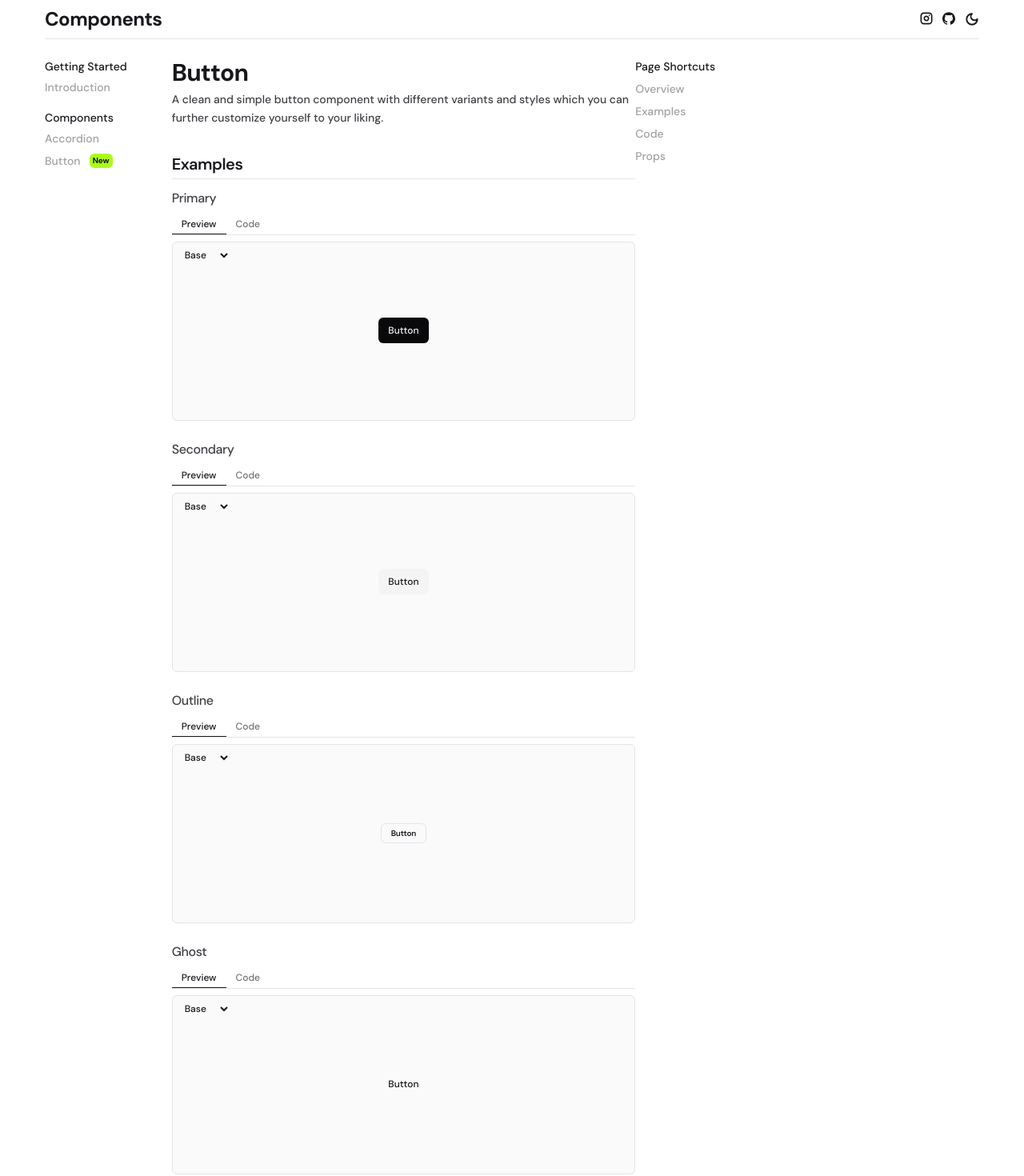
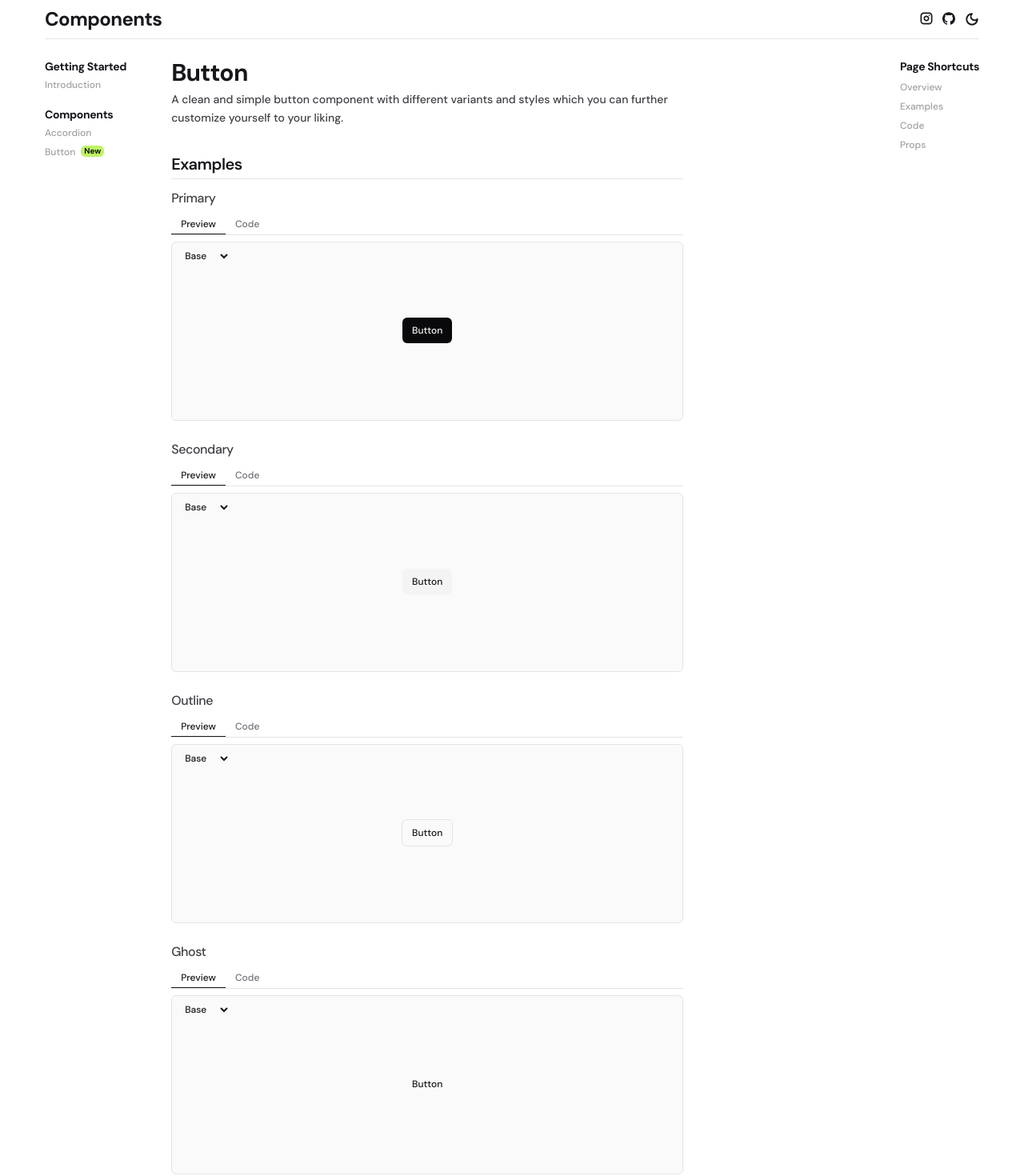
Before and after one commit to joshewah/simple-ui, a React (Vite) app: page /docs/components/button in a window 1280 px wide. Shown: the top 1470 px of the page at 80% size. Built offline with nearby package versions, Linux system fonts and the light colour scheme.

Commit message:
Added responsive sidebar naviation for mobile devices

```diff
--- a/src/components/CodePreview.tsx
+++ b/src/components/CodePreview.tsx
@@ -2,7 +2,8 @@ import CodeMirror from '@uiw/react-codemirror'
 import { createTheme } from '@uiw/codemirror-themes'
 import { javascript } from '@codemirror/lang-javascript'
 import { tags as t } from '@lezer/highlight'
-import { Copy } from 'lucide-react'
+import { Check, Copy } from 'lucide-react'
+import { useState } from 'react'
 
 const myTheme = createTheme({
   theme: 'dark',
@@ -21,8 +22,8 @@ const myTheme = createTheme({
   },
   styles: [
     { tag: t.comment, color: '#787b80' },
-    { tag: t.definition(t.typeName), color: '#194a7b' },
-    { tag: t.typeName, color: '#194a7b' },
+    { tag: t.definition(t.typeName), color: '#707070' },
+    { tag: t.typeName, color: '#ffffff' },
     { tag: t.tagName, color: '#ffffff' },
     { tag: t.variableName, color: '#ffffff' },
     { tag: t.propertyName, color: '#ffffff' },
@@ -37,20 +38,32 @@ type CodePreviewProps = {
 function CodePreview({
   code = "console.log('hello world!')",
 }: CodePreviewProps) {
+  const [copied, setCopied] = useState(false)
+
+  const handleCopy = () => {
+    navigator.clipboard.writeText(code)
+    setCopied(true)
+    setTimeout(() => {
+      setCopied(false)
+    }, 2000)
+  }
+
   return (
     <div className="code-preview--wrapper">
       <header className="code-preview--header">
         <h6 className="text-xs tracking-wide">filename.tsx</h6>
-        <button>
-          <Copy size={12} strokeWidth={2.5} />
+        <button onClick={handleCopy}>
+          {!copied ? (
+            <Copy size={12} strokeWidth={2.5} />
+          ) : (
+            <Check size={16} strokeWidth={2.5} color="lime" />
+          )}
         </button>
       </header>
       <CodeMirror
         value={code}
         height="auto"
-        maxHeight="250px"
-        minHeight="100px"
-        className="text-xs md:text-sm"
+        className="text-xs md:text-xs"
         theme={myTheme}
         extensions={[javascript({ jsx: true })]}
         basicSetup={{
--- a/src/components/Tab/Tab.tsx
+++ b/src/components/Tab/Tab.tsx
@@ -2,7 +2,7 @@ import TabControlBar from './TabControlBar'
 import TabButton from './TabButton'
 import TabContent from './TabContent'
 import TabPanel from './TabPanel'
-import { useState, useEffect } from 'react'
+import { useState } from 'react'
 
 type TabProps = {
   componentPreview: React.ReactNode
@@ -11,10 +11,6 @@ type TabProps = {
 
 const Tab = ({ componentPreview, codePreview }: TabProps) => {
   const [activeTab, setActiveTab] = useState<'preview' | 'code'>('preview')
-
-  useEffect(() => {
-    setActiveTab('preview')
-  }, [])
 
   return (
     <pre className="mb-6">
@@ -30,7 +26,7 @@ const Tab = ({ componentPreview, codePreview }: TabProps) => {
           isActive={activeTab === 'code'}
         />
       </TabControlBar>
-      <TabContent maxHeight={100}>
+      <TabContent>
         {activeTab === 'preview' ? (
           <TabPanel component={componentPreview} background={true} />
         ) : (
--- a/src/components/Tab/TabContent.tsx
+++ b/src/components/Tab/TabContent.tsx
@@ -2,14 +2,10 @@ import React from 'react'
 
 type TabContentProps = {
   children: React.ReactNode
-  maxHeight?: number
 }
 
-const TabContent = ({ children, maxHeight }: TabContentProps) => {
-  maxHeight = maxHeight || 0
-  const tabContentStyles = `${maxHeight ? `max-h-${maxHeight}px` : ''} relative`
-
-  return <div className={tabContentStyles}>{children}</div>
+const TabContent = ({ children }: TabContentProps) => {
+  return <>{children}</>
 }
 
 export default TabContent
--- a/src/components/Tab/TabPanel.tsx
+++ b/src/components/Tab/TabPanel.tsx
@@ -10,7 +10,7 @@ const TabPanel = ({ component, background }: TabPanelProps) => {
     <div
       className={
         background
-          ? 'bg-background-card border-stoke-color grid min-h-56 place-items-center rounded-md border-[1.5px]'
+          ? 'relative grid min-h-56 place-items-center rounded-md border-[1.5px] border-stoke-color bg-background-card'
           : ''
       }
     >
--- a/src/index.css
+++ b/src/index.css
@@ -22,6 +22,10 @@
     --code-border-color: 39 39 42; /* #27272a */
     --code-color--white: 255 255 255; /* #ffffff */
     --code-color--light: 167 167 167 /* #a7a7a7 */;
+  }
+
+  :root:has(.no-doc-scroll) {
+    overflow: hidden;
   }
 
   /* DARK MODE */
@@ -111,25 +115,20 @@
     fill: rgb(var(--text-color));
   }
 
-  .sidebar > ul > li:not(:last-child) {
-    @apply mb-1;
-  }
-
   .sidebar-group-heading {
     color: rgb(var(--text-color));
-    @apply text-sm font-medium;
+    @apply text-sm font-bold tracking-tight;
   }
 
   .sidebar-link {
     color: rgb(var(--text-color--link));
-    @apply relative text-sm font-medium transition-colors duration-200 ease-in-out;
+    @apply relative text-xs font-medium transition-colors duration-200 ease-in-out;
   }
 
   .sidebar-link.tag-new::before {
     content: 'New';
-    @apply absolute right-0 top-0 translate-x-10 rounded-md p-1 font-semibold leading-none text-black;
-    background-color: rgb(var(--background-tag-new));
-    font-size: 0.625rem;
+    @apply text-2xs absolute right-0 top-0 translate-x-9 rounded-md bg-lime-300 px-1 py-[2px] font-semibold leading-none text-black;
+    /* font-size: 0.625rem; */
   }
 
   .sidebar-link:hover {
@@ -137,7 +136,7 @@
   }
 
   .code-preview--wrapper {
-    @apply rounded-md sm:max-w-md md:max-w-xl;
+    @apply rounded-md;
     overflow-x: hidden;
     border: rgb(var(--code-border-color)) 1.5px solid;
   }
@@ -149,9 +148,70 @@
     color: rgb(var(--code-color--light));
   }
 
-  .cm-scroller {
-    /* @apply max-w-96; */
+  /* .cm-scroller {
     overflow-x: scroll;
+  } */
+
+  .animateIn {
+    animation: animateIn 500ms ease-in-out;
+    animation-fill-mode: forwards;
+    @apply transition-all;
+  }
+
+  @keyframes animateIn {
+    from {
+      transform: translateX(-100%);
+    }
+    to {
+      transform: translateX(0);
+    }
+  }
+  .animateOut {
+    animation: animateOut 400ms ease-in-out;
+    animation-fill-mode: forwards;
+    @apply transition-all;
+  }
+
+  @keyframes animateOut {
+    from {
+      transform: translateX(0);
+    }
+    to {
+      transform: translateX(-100%);
+    }
+  }
+  .overlay {
+    @apply absolute left-0 top-0 z-[5] h-screen w-screen bg-black;
+  }
+
+  .fadeInOverlay {
+    animation: fadeInOverlay both 500ms ease-in-out;
+  }
+  .fadeOutOverlay {
+    animation: fadeOutOverlay both 500ms ease-in-out;
+  }
+
+  @keyframes fadeInOverlay {
+    from {
+      opacity: 0;
+      filter: blur(10px);
+    }
+    to {
+      opacity: 0.6;
+      transform: scale(1);
+      filter: blur(0);
+    }
+  }
+  @keyframes fadeOutOverlay {
+    from {
+      opacity: 0.6;
+      transform: scale(1);
+      filter: blur(0);
+    }
+    to {
+      opacity: 0;
+      filter: blur(10px);
+    }
   }
 }
 
--- a/src/layouts/NavigationLayout.tsx
+++ b/src/layouts/NavigationLayout.tsx
@@ -1,6 +1,14 @@
-import { Instagram, Moon, PanelLeftOpen, Sun } from 'lucide-react'
+import {
+  Instagram,
+  Moon,
+  PanelLeftClose,
+  PanelLeftOpen,
+  Sun,
+} from 'lucide-react'
 import { Outlet, Link } from 'react-router-dom'
 import GitHubIcon from '../assets/github'
+import { useState, useRef } from 'react'
+import SidebarList from './SidebarList'
 
 type NavigationLayoutProps = {
   theme: string
@@ -11,16 +19,54 @@ const NavigationLayout = ({
   theme,
   handleThemeChange,
 }: NavigationLayoutProps) => {
+  const [isOpen, setIsOpen] = useState(false)
+  const sidebarPopoutRef = useRef<HTMLDivElement>(null)
+  const overlayRef = useRef<HTMLDivElement>(null)
+
+  const handleClose = () => {
+    sidebarPopoutRef.current?.classList.add('animateOut')
+    overlayRef.current?.classList.add('fadeOutOverlay')
+
+    setTimeout(() => {
+      setIsOpen(false)
+      sidebarPopoutRef.current?.classList.remove('animateOut')
+    }, 400)
+  }
+
+  const handleOpen = () => {
+    setIsOpen(true)
+  }
+
   return (
     <>
-      <nav className="navbar border-b-stoke-color sticky top-0 z-10 mb-6 h-fit border-b bg-background py-2">
-        <Link to="/" className="logo hidden sm:block">
-          Components
-        </Link>
-        {/* TODO: Add mobile menu w/state */}
-        <button className="sm:hidden">
-          <PanelLeftOpen size={18} strokeWidth={2.5} />
-        </button>
+      <nav className="navbar sticky top-0 z-10 mb-6 h-fit border-b border-b-stoke-color bg-background py-2">
+        <div className="flex flex-row-reverse gap-2 sm:flex-row">
+          <Link to="/" className="logo" reloadDocument>
+            Components
+          </Link>
+          <button className="sm:hidden" onClick={handleOpen}>
+            <PanelLeftOpen size={18} strokeWidth={2.5} />
+          </button>
+        </div>
+        {isOpen && (
+          <nav className="no-doc-scroll">
+            <div ref={overlayRef} className="overlay fadeInOverlay" />
+            <div
+              ref={sidebarPopoutRef}
+              className="animateIn fixed inset-0 z-10 h-screen w-fit bg-background-card px-4 py-2"
+            >
+              <header className="mb-4 flex items-center justify-between gap-4">
+                <Link to="/" className="logo">
+                  Components
+                </Link>
+                <button className="close" onClick={handleClose}>
+                  <PanelLeftClose size={18} strokeWidth={2.5} />
+                </button>
+              </header>
+              <SidebarList type={'Link'} />
+            </div>
+          </nav>
+        )}
         <div className="flex gap-3">
           <Link to="https://www.instagram.com/shua.dev/">
             <Instagram className="h-4 w-4 stroke-[2.5px]" />
--- a/src/layouts/SidebarLayout.tsx
+++ b/src/layouts/SidebarLayout.tsx
@@ -1,34 +1,12 @@
 import { Outlet, NavLink } from 'react-router-dom'
+import SidebarList from './SidebarList'
 
 const SidebarLayout = () => {
   return (
-    <div className="flex overflow-auto">
+    <div className="flex justify-center sm:justify-start">
       <aside className="hidden pb-6 pr-6 sm:block sm:min-w-fit">
         <nav className="sidebar">
-          <ul className="mb-4">
-            <li className="sidebar-group-heading">Getting Started</li>
-            <li>
-              <NavLink to="/" className="sidebar-link">
-                Introduction
-              </NavLink>
-            </li>
-          </ul>
-          <ul>
-            <li className="sidebar-group-heading">Components</li>
-            <li>
-              <NavLink to="./components/accordion" className="sidebar-link">
-                Accordion
-              </NavLink>
-            </li>
-            <li>
-              <NavLink
-                to="./components/button"
-                className="sidebar-link tag-new"
-              >
-                Button
-              </NavLink>
-            </li>
-          </ul>
+          <SidebarList type={'NavLink'} />
         </nav>
       </aside>
       <Outlet />
--- /dev/null
+++ b/src/layouts/SidebarList.tsx
@@ -0,0 +1,74 @@
+import { NavLink, Link } from 'react-router-dom'
+
+type SidebarListProps = {
+  type: 'NavLink' | 'Link'
+}
+
+const SidebarList = ({ type }: SidebarListProps) => {
+  if (type === 'Link') {
+    return (
+      <>
+        <ul className="mb-4 flex flex-col">
+          <li className="sidebar-group-heading">Getting Started</li>
+          <li>
+            <Link to="/docs" className="sidebar-link" reloadDocument>
+              Introduction
+            </Link>
+          </li>
+        </ul>
+        <ul>
+          <li className="sidebar-group-heading">Components</li>
+          <li>
+            <Link
+              to="/docs/components/accordion"
+              className="sidebar-link"
+              reloadDocument
+            >
+              Accordion
+            </Link>
+          </li>
+          <li>
+            <Link
+              to="/docs/components/button"
+              className="sidebar-link tag-new"
+              reloadDocument
+            >
+              Button
+            </Link>
+          </li>
+        </ul>
+      </>
+    )
+  }
+
+  return (
+    <>
+      <ul className="mb-4 flex flex-col">
+        <li className="sidebar-group-heading">Getting Started</li>
+        <li>
+          <NavLink to="/docs" className="sidebar-link">
+            Introduction
+          </NavLink>
+        </li>
+      </ul>
+      <ul>
+        <li className="sidebar-group-heading">Components</li>
+        <li>
+          <NavLink to="/docs/components/accordion" className="sidebar-link">
+            Accordion
+          </NavLink>
+        </li>
+        <li>
+          <NavLink
+            to="/docs/components/button"
+            className="sidebar-link tag-new"
+          >
+            Button
+          </NavLink>
+        </li>
+      </ul>
+    </>
+  )
+}
+
+export default SidebarList
--- a/src/pages/ComponentDetails.tsx
+++ b/src/pages/ComponentDetails.tsx
@@ -1,7 +1,8 @@
-import { Component } from 'lucide-react'
+import { ChevronsUp } from 'lucide-react'
 import CodePreview from '../components/CodePreview'
 import ComponentPreview from '../components/ComponentPreview'
 import Tab from '../components/Tab/Tab'
+import Button from '../components/Button'
 
 export type ComponentDetails = {
   overview: {
@@ -32,13 +33,13 @@ type ComponentDetailsProps = {
 const ComponentDetails = ({ data }: ComponentDetailsProps) => {
   const { overview, examples, code, props } = data
   return (
-    <div className="flex max-w-prose justify-between">
-      <div className="flex max-w-prose flex-1 flex-col overflow-x-scroll sm:ml-8">
+    <div className="lg:flex lg:w-full lg:justify-between">
+      <div className="flex max-w-[calc(100dvw-2rem)] flex-1 flex-col overflow-x-scroll sm:ml-8 sm:max-w-md md:max-w-xl lg:max-w-screen-sm">
         {/* <ComponentOverview id='overview' overview={overview} /> */}
         {/* <ComponentExamples id='examples' examples={examples} /> */}
         {/* <ComponentCode id='code' code={code} /> */}
         {/* <ComponentPropsTable id='props' props={props} /> */}
-        <section id="overview" className="mb-8">
+        <section id="overview" className="mb-8 max-w-prose">
           <h2>{overview.title}</h2>
           <p>{overview.description}</p>
         </section>
@@ -89,10 +90,21 @@ const ComponentDetails = ({ data }: ComponentDetailsProps) => {
         </section>
 
         <section className="mb-16 flex justify-end">
-          <a href="#overview">Back to top</a>
+          <a href="#overview">
+            <Button>
+              <div className="flex items-center gap-1">
+                <span>Back to top</span>
+                <ChevronsUp
+                  size={14}
+                  strokeWidth={2.5}
+                  className="inline-block"
+                />
+              </div>
+            </Button>
+          </a>
         </section>
       </div>
-      <aside className="hidden lg:sticky lg:right-0 lg:top-0 lg:block lg:h-full lg:min-w-fit lg:max-w-fit">
+      <aside className="hidden lg:block lg:h-full lg:min-w-fit lg:max-w-fit">
         <nav>
           <ul className="flex flex-col gap-2">
             <li className="sidebar-group-heading">Page Shortcuts</li>
--- a/src/pages/static/Landing.tsx
+++ b/src/pages/static/Landing.tsx
@@ -11,7 +11,7 @@ const Landing = () => {
         <h1 className="mb-2 text-5xl font-bold tracking-tight sm:text-6xl md:mb-4 md:max-w-[18ch] md:text-center">
           Reusable, Customizable & Animated Components
         </h1>
-        <p className="text-text-secondary-color mb-4 text-xl font-medium md:mb-8 md:max-w-[50ch] md:text-center md:text-2xl">
+        <p className="mb-4 text-xl font-medium text-text-secondary-color md:mb-8 md:max-w-[50ch] md:text-center md:text-2xl">
           Beautifully designed. Open source. React components. That can be
           copied and pasted right into your codebase.
         </p>
@@ -27,9 +27,20 @@ const Landing = () => {
         </div>
       </section>
       <section className="flex max-h-full flex-col items-center justify-center gap-12 py-8 md:items-center md:py-16">
-        <ComponentPreview preview={<Button>Button</Button>} />
-        <ComponentPreview preview={<Button>Button</Button>} />
-        <Link to="/docs/components">See all components</Link>
+        <div className="grid aspect-video place-items-center rounded-md bg-background-card p-24">
+          <ComponentPreview preview={<Button>Button</Button>} />
+        </div>
+        <div className="grid aspect-video place-items-center rounded-md bg-background-card p-24">
+          <ComponentPreview preview={<Button>Button</Button>} />
+        </div>
+        <Link to="/docs/components">
+          <Button>
+            <div className="flex items-center gap-1">
+              See all components
+              <ChevronRight size={16} strokeWidth={2} />
+            </div>
+          </Button>
+        </Link>
       </section>
       {/* Maybe design a section on what pacakges are used*/}
       {/* TODO: Add example components */}
```
Also changed, not shown: src/components/ButtonComponentDetailsPreview.tsx (+5 -3 lines).
